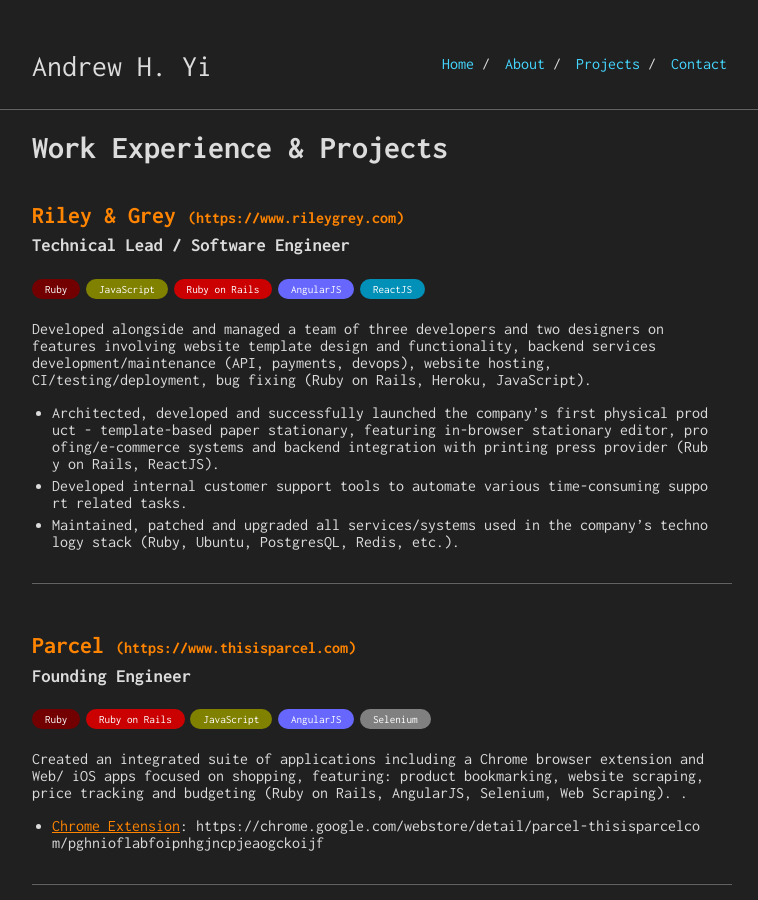
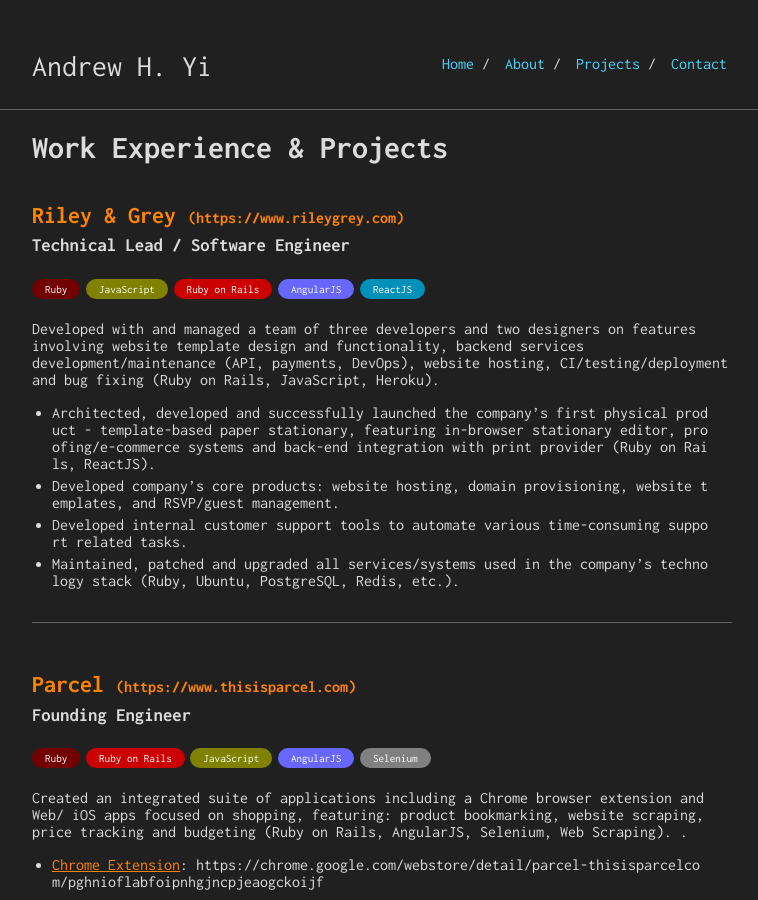
Before and after one commit to AndrewHYi/andrewhyi.github.io, a Jekyll site: the page built from projects.md, in a window 1280 px wide and 900 px high. Shown: the whole window, without its empty margins (258-1016 px from the left). Built offline with Jekyll 4.4.1, drawn with Linux system fonts in a browser that asks for light colours.

Commit message:
Update projects section

```diff
--- a/_data/projects.yml
+++ b/_data/projects.yml
@@ -1,12 +1,14 @@
 - name: Riley & Grey
   link: https://www.rileygrey.com
   position: Technical Lead / Software Engineer
-  description: "Developed alongside and managed a team of three developers and two designers on features involving website template design and functionality, backend services development/maintenance (API, payments, devops), website hosting, CI/testing/deployment, bug fixing (Ruby on Rails,
-Heroku, JavaScript)."
+  description: "Developed with and managed a team of three developers and two designers on features involving website template design and functionality,
+backend services development/maintenance (API, payments, DevOps), website hosting, CI/testing/deployment and bug fixing (Ruby on Rails,
+JavaScript, Heroku)."
   bullets:
-    - description: "Architected, developed and successfully launched the company’s first physical product - template-based paper stationary, featuring in-browser stationary editor, proofing/e-commerce systems and backend integration with printing press provider (Ruby on Rails, ReactJS)."
+    - description: "Architected, developed and successfully launched the company’s first physical product - template-based paper stationary, featuring in-browser stationary editor, proofing/e-commerce systems and back-end integration with print provider (Ruby on Rails, ReactJS)."
+    - description: "Developed company’s core products: website hosting, domain provisioning, website templates, and RSVP/guest management."
     - description: "Developed internal customer support tools to automate various time-consuming support related tasks."
-    - description: "Maintained, patched and upgraded all services/systems used in the company’s technology stack (Ruby, Ubuntu, PostgresQL, Redis, etc.)."
+    - description: "Maintained, patched and upgraded all services/systems used in the company’s technology stack (Ruby, Ubuntu, PostgreSQL, Redis, etc.)."
   skills:
     - Ruby
     - JavaScript
```
